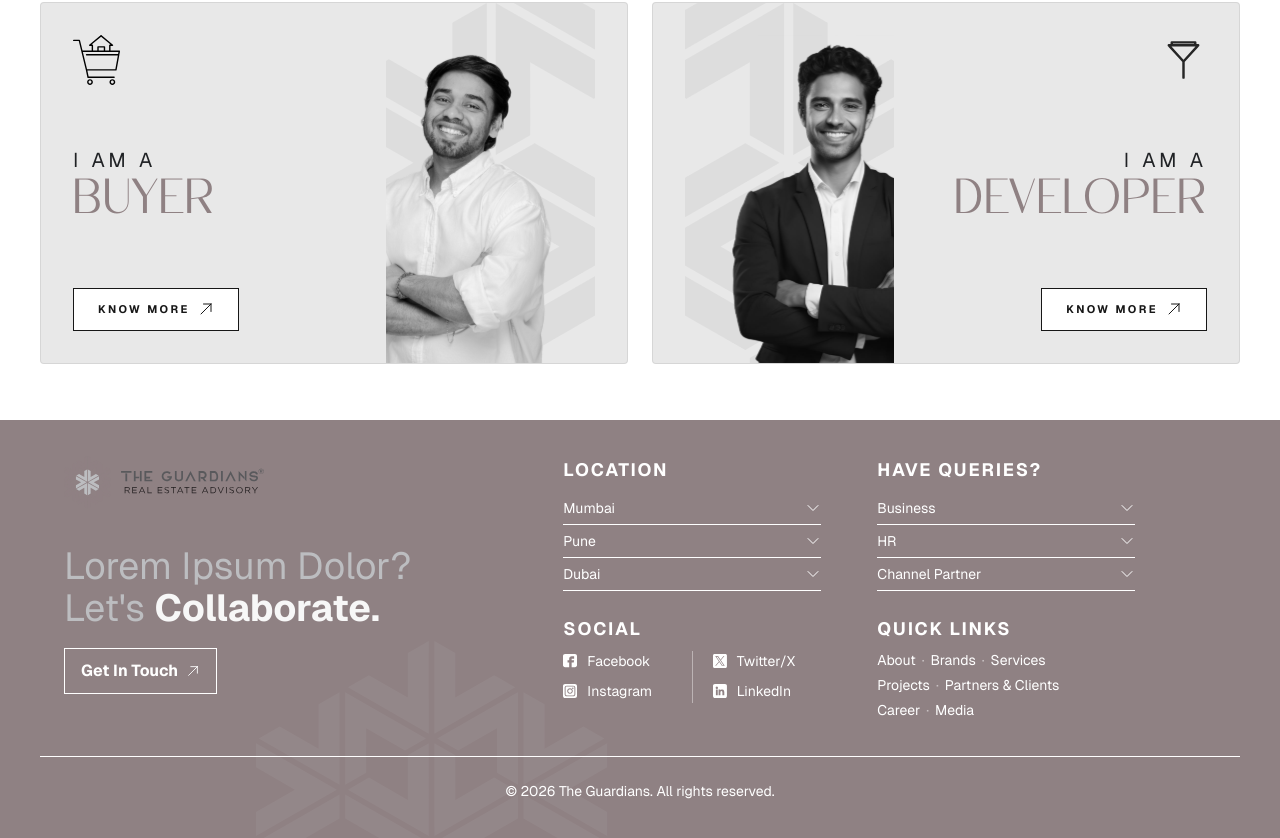
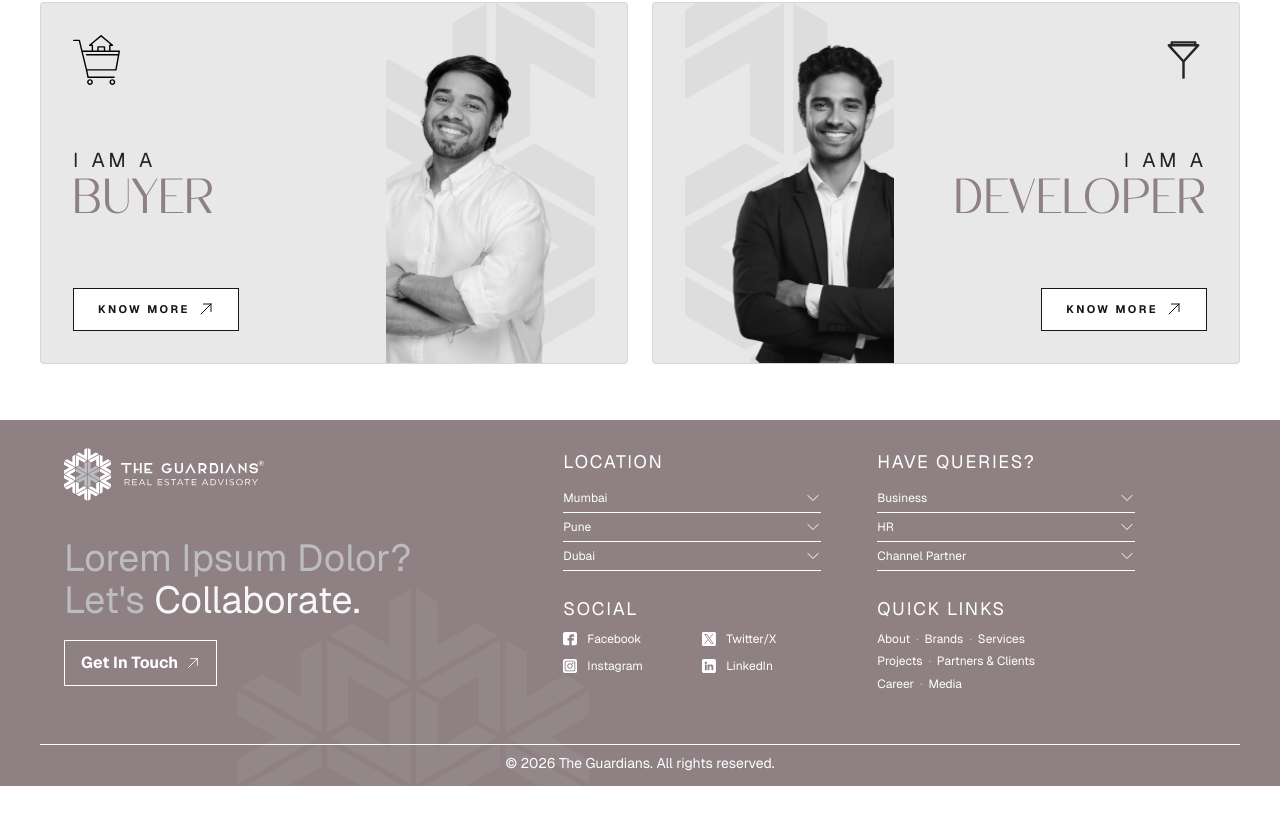
Before and after one commit to NAVIKNITIN/Guardians, a Next.js app: page / in a window 1280 px wide. Shown: the part 2285-3123 px from the top of the page. After the commit the page ends 3071 px from the top, so only its background shows below. Built offline with nearby package versions, Linux system fonts and the light colour scheme.

Commit message:
fine tuning done of the Home page

```diff
--- a/components/sections/Footer.tsx
+++ b/components/sections/Footer.tsx
@@ -50,14 +50,14 @@ const quickLinkRows: { label: string; href: string }[][] = [
 ];
 
 const sectionTitleClass =
-  "font-nexa text-base font-bold uppercase tracking-[0.1em] text-white sm:text-lg";
+  "font-nexa text-xs font-normal uppercase tracking-[0.1em] text-white sm:text-lg";
 
 const dropdownButtonClass =
-  "flex w-full items-center justify-between gap-2 border-b border-white py-1.5 text-left font-nexa text-sm font-normal text-white transition-colors hover:text-white";
+  "flex w-full items-center justify-between gap-2 border-b border-white py-1.5 text-left font-nexa text-xs font-normal text-white transition-colors hover:text-white";
 
 function QuickLinkRow({ items }: { items: { label: string; href: string }[] }) {
   return (
-    <p className="flex flex-wrap items-center gap-x-1.5 gap-y-1 font-nexa text-sm leading-snug text-white">
+    <p className="flex flex-wrap items-center gap-x-1.5 gap-y-1 font-nexa text-xs leading-snug text-white">
       {items.map((item, i) => (
         <span key={item.href} className="inline-flex items-center gap-x-1.5">
           {i > 0 && (
@@ -89,15 +89,15 @@ export function Footer() {
           alt=""
           width={344}
           height={193}
-          className="absolute bottom-0 left-8 h-auto w-[min(26rem,88vw)] max-w-none object-cover object-bottom object-left sm:left-[14%] lg:left-[20%] lg:w-[min(22rem,32vw)]"
+          className="absolute bottom-0 left-8 h-auto w-[min(26rem,88vw)] max-w-none object-cover object-bottom object-left sm:left-[14%] lg:left-[18.6%] lg:w-[min(22rem,32vw)]"
         />
       </div>
 
-      <Container className="relative z-10 py-7 sm:py-8 lg:py-9">
+      <Container className="relative z-10 py-1 sm:py-2 lg:py-3">
         <div
           className={cn(
             "grid gap-6 lg:gap-7",
-            "lg:grid-cols-12 lg:items-start lg:gap-x-8 lg:gap-y-0",
+            "lg:grid-cols-12 lg:items-start lg:gap-x-8 lg:gap-y-0 py-3 lg:py-4",
             "xl:gap-x-12 xl:gap-x-14",
           )}
         >
@@ -105,7 +105,7 @@ export function Footer() {
           <div className="relative flex min-w-0 shrink-0 flex-col gap-4 sm:gap-5 lg:col-span-5 lg:px-6">
             <div className="shrink-0">
               <Image
-                src="/images/Logo.svg"
+                src="/images/Logo1.svg"
                 alt="The Guardians Real Estate Advisory"
                 width={220}
                 height={56}
@@ -117,7 +117,7 @@ export function Footer() {
             <h2 className="max-w-[26rem] font-nexa text-[clamp(1.5rem,3.2vw,2.35rem)] font-normal leading-[1.1] sm:mt-4">
               <span className="font-normal text-[#BCBDC0]">Lorem Ipsum Dolor? </span>
               <span className="font-normal text-[#BCBDC0]">
-                Let&apos;s <span className="font-bold text-[#F7F7F7]">Collaborate.</span>
+                Let&apos;s <span className="font-normal text-[#F7F7F7]">Collaborate.</span>
               </span>
             </h2>
 
@@ -153,7 +153,7 @@ export function Footer() {
             <div>
               <h3 className={sectionTitleClass}>Social</h3>
               <div className="mt-2 flex items-stretch gap-4 sm:gap-5">
-                <ul className="flex min-w-0 flex-1 flex-col gap-2 font-nexa text-sm">
+                <ul className="flex min-w-0 flex-1 flex-col gap-2 font-nexa text-xs">
                   {socialLeftCol.map(({ label, href, iconSrc }) => (
                     <li key={label}>
                       <Link
@@ -174,13 +174,12 @@ export function Footer() {
                     </li>
                   ))}
                 </ul>
-                <div className="w-px shrink-0 self-stretch bg-white/40" aria-hidden />
-                <ul className="flex min-w-0 flex-1 flex-col gap-2 font-nexa text-sm">
+                <ul className="flex min-w-0 flex-1 flex-col gap-2 font-nexa text-xs">
                   {socialRightCol.map(({ label, href, iconSrc }) => (
                     <li key={label}>
                       <Link
                         href={href}
-                        className="inline-flex items-center gap-2.5 font-nexa text-white transition-colors hover:text-white"
+                        className="inline-flex items-center gap-2.5 font-nexa text-white transition-colors hover:text-white "
                         target="_blank"
                         rel="noopener noreferrer"
                       >
@@ -218,7 +217,7 @@ export function Footer() {
 
             <div>
               <h3 className={sectionTitleClass}>Quick links</h3>
-              <div className="mt-2 flex flex-col gap-1.5">
+              <div className="mt-2 flex flex-col gap-1.5 text-sm ">
                 {quickLinkRows.map((row, idx) => (
                   <QuickLinkRow key={idx} items={row} />
                 ))}
@@ -228,7 +227,7 @@ export function Footer() {
         </div>
 
         {/* Full-width rule + copyright */}
-        <div className="mt-8 shrink-0 border-t border-white pt-5 sm:mt-9 sm:pt-6">
+        <div className="mt-1 shrink-0 border-t border-white pt-1 sm:mt-9 sm:pt-2">
           <p className="text-center font-nexa text-sm font-light leading-normal text-white">
             © {year} The Guardians. All rights reserved.
           </p>
```
Also changed, not shown: public/images/Logo1.svg (added).
